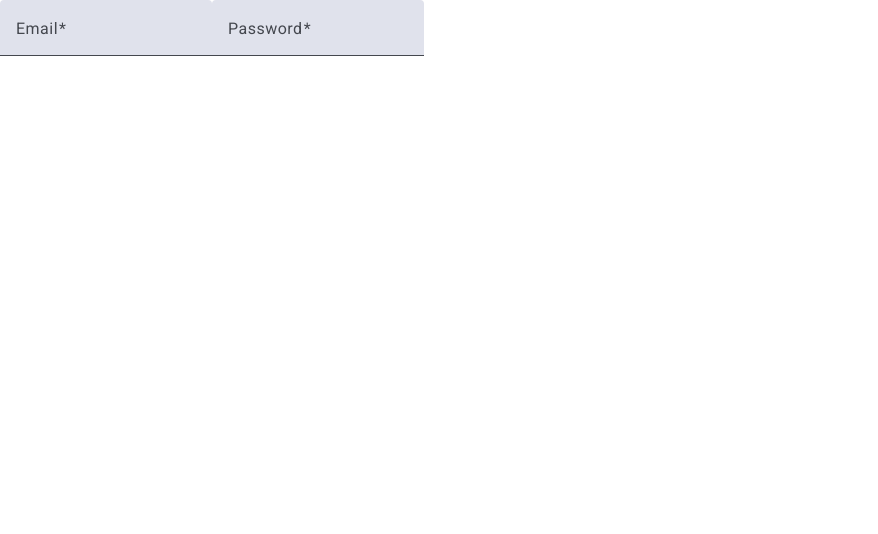
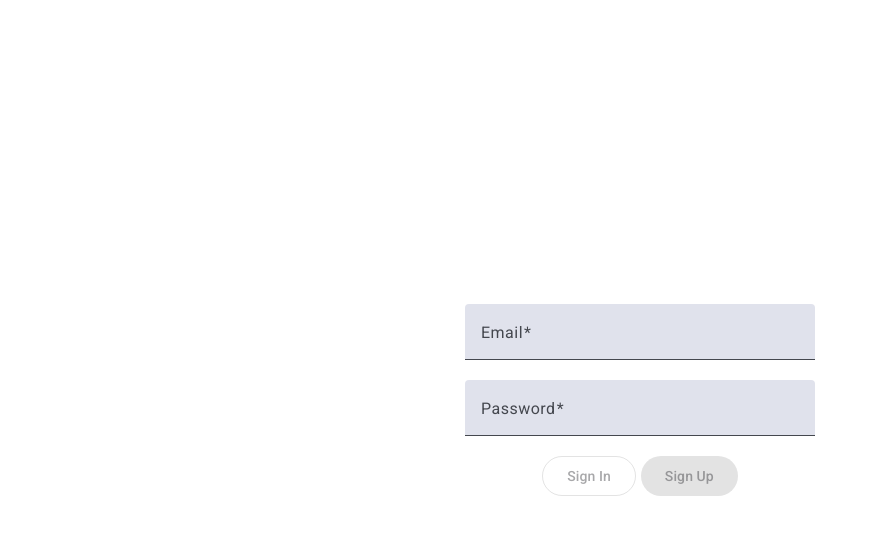
Before and after one commit to alex-diachenko/money-tracker, an Angular app in the folder money-tracker-web/: page /auth in a window 1280 px wide. Shown: the top 534 px of the page, without its empty margins (0-878 px from the left). Built offline with nearby package versions, Linux system fonts and the light colour scheme.

Commit message:
create auth form layout and http service

```diff
--- a/money-tracker-web/src/app/app.config.ts
+++ b/money-tracker-web/src/app/app.config.ts
@@ -2,7 +2,8 @@ import { ApplicationConfig, provideZoneChangeDetection } from '@angular/core';
 import { provideRouter } from '@angular/router';
 
 import { routes } from './app.routes';
+import { provideHttpClient } from '@angular/common/http';
 
 export const appConfig: ApplicationConfig = {
-  providers: [provideZoneChangeDetection({ eventCoalescing: true }), provideRouter(routes)]
+  providers: [provideZoneChangeDetection({ eventCoalescing: true }), provideRouter(routes), provideHttpClient()]
 };
--- a/money-tracker-web/src/app/auth/auth-component/auth.component.html
+++ b/money-tracker-web/src/app/auth/auth-component/auth.component.html
@@ -1,11 +1,38 @@
+<div class="auth_wrapper">
+  <div class="auth_elem">
     <form [formGroup]="authForm">
       <mat-form-field class="example-full-width">
         <mat-label>Email</mat-label>
         <input type="text" matInput formControlName="email" />
+        @if (authForm.controls['email'].touched &&
+        authForm.controls['email'].hasError('email')) {
+        <mat-error>Please enter valid email</mat-error>
+        } @if (authForm.controls['email'].touched &&
+        authForm.controls['email'].hasError('required')) {
+        <mat-error>Email is required</mat-error>
+        }
       </mat-form-field>
+      <br />
 
       <mat-form-field class="example-full-width">
         <mat-label>Password</mat-label>
         <input type="text" matInput formControlName="password" />
+        @if (authForm.controls['password'].touched &&
+        authForm.controls['password'].hasError('minlength')) {
+        <mat-error>Password length should be 5 symbols and more</mat-error>
+        } @if (authForm.controls['password'].hasError('required')) {
+        <mat-error>Password is required</mat-error>
+        }
       </mat-form-field>
     </form>
+  </div>
+
+  <div class="auth_elem">
+    <button mat-stroked-button (click)="signIn()" [disabled]="authForm.invalid">
+      Sign In
+    </button>
+    <button mat-flat-button (click)="signUp()" [disabled]="authForm.invalid">
+      Sign Up
+    </button>
+  </div>
+</div>
--- a/money-tracker-web/src/app/auth/auth-component/auth.component.scss
+++ b/money-tracker-web/src/app/auth/auth-component/auth.component.scss
@@ -0,0 +1,21 @@
+.auth_wrapper {
+  height: 100%;
+  display: flex;
+  flex-direction: column;
+  justify-content: center;
+}
+.auth_elem {
+  display: flex;
+  justify-content: center;
+  align-items: center;
+  max-width: 450px;
+  margin: 0 auto;
+
+  mat-form-field {
+    width: 350px;
+  }
+
+  button:nth-child(1) {
+    margin-right: 5px;
+  }
+}
--- a/money-tracker-web/src/app/auth/auth-component/auth.component.ts
+++ b/money-tracker-web/src/app/auth/auth-component/auth.component.ts
@@ -1,10 +1,13 @@
 import { Component, OnInit } from '@angular/core';
 import { FormControl, FormGroup, FormsModule, ReactiveFormsModule, Validators } from '@angular/forms';
-import {MatInputModule} from '@angular/material/input';
+import { MatButtonModule } from '@angular/material/button';
+import { MatInputModule } from '@angular/material/input';
+import { HttpService } from '../../shared/services/http.service';
+import { HttpClient, HttpClientModule } from '@angular/common/http';
 
 @Component({
   selector: 'app-auth-component',
-  imports: [FormsModule, ReactiveFormsModule, MatInputModule],
+  imports: [FormsModule, ReactiveFormsModule, MatInputModule, MatButtonModule],
   templateUrl: './auth.component.html',
   styleUrl: './auth.component.scss'
 })
@@ -14,8 +17,23 @@ export class AuthComponent implements OnInit {
     password: FormControl<string | null>,
   }>;
 
+  constructor(private readonly httpService: HttpService) {}
+
   ngOnInit(): void {
     this.initializeForm();
+
+    this.authForm.valueChanges.subscribe(data => {
+      console.log(data);
+      console.log(this.authForm);
+    })
+  }
+
+  signIn(): void {
+    // this.httpService.post();
+  }
+
+  signUp(): void {
+    // this.httpService.post();
   }
 
   private initializeForm(): void {
--- /dev/null
+++ b/money-tracker-web/src/app/shared/services/http.service.ts
@@ -0,0 +1,27 @@
+import { HttpClient, HttpParams } from '@angular/common/http';
+import { Injectable } from '@angular/core';
+import { Observable } from 'rxjs';
+
+@Injectable({ providedIn: 'root' })
+export class HttpService {
+  private readonly baseUrl = 'http://localhost:3000';
+
+  constructor(private http: HttpClient) {}
+
+  get<T>(endpoint: string, params?: any): Observable<T> {
+    const options = { params: new HttpParams({ fromObject: params }) };
+    return this.http.get<T>(this.baseUrl + endpoint, options);
+  }
+
+  post<T>(endpoint: string, body: any): Observable<T> {
+    return this.http.post<T>(this.baseUrl + endpoint, body);
+  }
+
+  put<T>(endpoint: string, body: any): Observable<T> {
+    return this.http.put<T>(this.baseUrl + endpoint, body);
+  }
+
+  delete<T>(endpoint: string): Observable<T> {
+    return this.http.delete<T>(this.baseUrl + endpoint);
+  }
+}
--- a/money-tracker-web/src/styles.scss
+++ b/money-tracker-web/src/styles.scss
@@ -1,4 +1,2 @@
-/* You can add global styles to this file, and also import other style files */
-
 html, body { height: 100%; }
 body { margin: 0; font-family: Roboto, "Helvetica Neue", sans-serif; }
```
Lines whose indentation alone changed are shown as unchanged.
